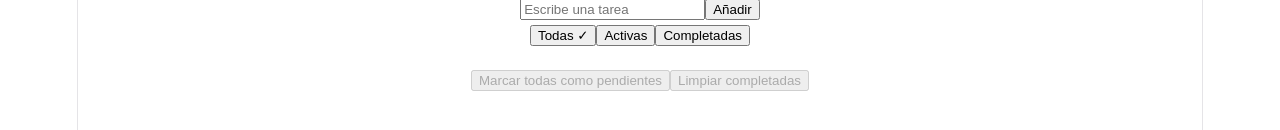
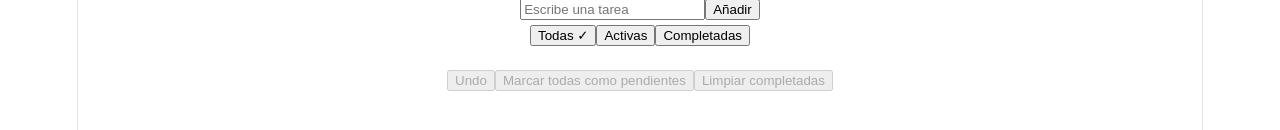
Before and after one commit to enrisan1/mi-app, a React (Vite) app: page / in a window 1280 px wide. Shown: the part 174-304 px from the top of the page. Built offline with nearby package versions, Linux system fonts and the light colour scheme.

Commit message:
feat(tasks): add undo support

```diff
--- a/src/App.tsx
+++ b/src/App.tsx
@@ -27,6 +27,8 @@ function App() {
     toggleAll,
     hasPendingTasks,
     clearCompleted,
+    undo,
+    hasUndo,
   } = useTasks();
 
   const filteredTasks = selectVisibleTasks(tasks, filter);
@@ -62,6 +64,8 @@ function App() {
         onClearCompleted={clearCompleted}
         hasCompletedTasks={completedTasks > 0}
         hasPendingTasks={hasPendingTasks}
+        onUndo={undo}
+        hasUndo={hasUndo()}
       />
     </div>
   );
--- a/src/application/tasks/composition.ts
+++ b/src/application/tasks/composition.ts
@@ -10,6 +10,7 @@ import { createClearCompletedUseCase } from "./useCases/clearCompleted";
 import { createMarkAllCompletedUseCase } from "./useCases/markAllCompleted";
 import { createMarkAllPendingUseCase } from "./useCases/markAllPending";
 import { createToggleAllUseCase } from "./useCases/toggleAll";
+import { createUndoUseCase } from "./useCases/undo";
 
 const history = new History<Task[]>();
 
@@ -24,6 +25,8 @@ export const toggleAllUseCase = createToggleAllUseCase(taskActions);
 
 export const addTaskUseCase = createAddTaskUseCase(taskActions);
 
+export const undoUseCase = createUndoUseCase(tasksStore, history);
+
 export const toggleTaskUseCase = createToggleTaskUseCase(taskActions);
 
 export const deleteTaskUseCase = createDeleteTaskUseCase(taskActions);
@@ -31,3 +34,5 @@ export const deleteTaskUseCase = createDeleteTaskUseCase(taskActions);
 export const editTaskUseCase = createEditTaskUseCase(taskActions);
 
 export const clearCompletedUseCase = createClearCompletedUseCase(taskActions);
+
+export const hasUndo = () => taskActions.hasUndo();
--- a/src/application/tasks/taskActions.ts
+++ b/src/application/tasks/taskActions.ts
@@ -62,6 +62,10 @@ function createTaskActions(
     hasPendingTasks() {
       return selectHasPendingTasks(store.getState());
     },
+
+    hasUndo() {
+      return history.hasEntries();
+    },
   };
 }
 
--- a/src/application/tasks/taskActions.types.ts
+++ b/src/application/tasks/taskActions.types.ts
@@ -8,4 +8,5 @@ export interface TaskActions {
   markAllCompleted(): void;
   markAllPending(): void;
   hasPendingTasks(): boolean;
+  hasUndo(): boolean;
 }
--- a/src/ui/components/TaskActions.tsx
+++ b/src/ui/components/TaskActions.tsx
@@ -1,19 +1,27 @@
 interface TaskActionsProps {
   onToggleAll: () => void;
   onClearCompleted: () => void;
+  onUndo: () => void;
 
   hasCompletedTasks: boolean;
   hasPendingTasks: boolean;
+  hasUndo: boolean;
 }
 
 export default function TaskActions({
   onToggleAll,
   onClearCompleted,
+  onUndo,
   hasCompletedTasks,
   hasPendingTasks,
+  hasUndo,
 }: TaskActionsProps) {
   return (
     <div className="task-actions">
+      <button onClick={onUndo} disabled={!hasUndo}>
+        Undo
+      </button>
+
       <button
         onClick={onToggleAll}
         disabled={!hasPendingTasks && !hasCompletedTasks}
--- a/src/ui/hooks/useTasks.ts
+++ b/src/ui/hooks/useTasks.ts
@@ -10,6 +10,8 @@ import {
   markAllCompletedUseCase,
   markAllPendingUseCase,
   toggleAllUseCase,
+  undoUseCase,
+  hasUndo,
 } from "../../application/tasks/composition";
 
 export function useTasks() {
@@ -32,5 +34,7 @@ export function useTasks() {
     markAllPending: markAllPendingUseCase,
     toggleAll: toggleAllUseCase,
     hasPendingTasks,
+    undo: undoUseCase,
+    hasUndo,
   };
 }
```
Also changed, not shown: 1 other file (tests, documents, lock files or other folders).
